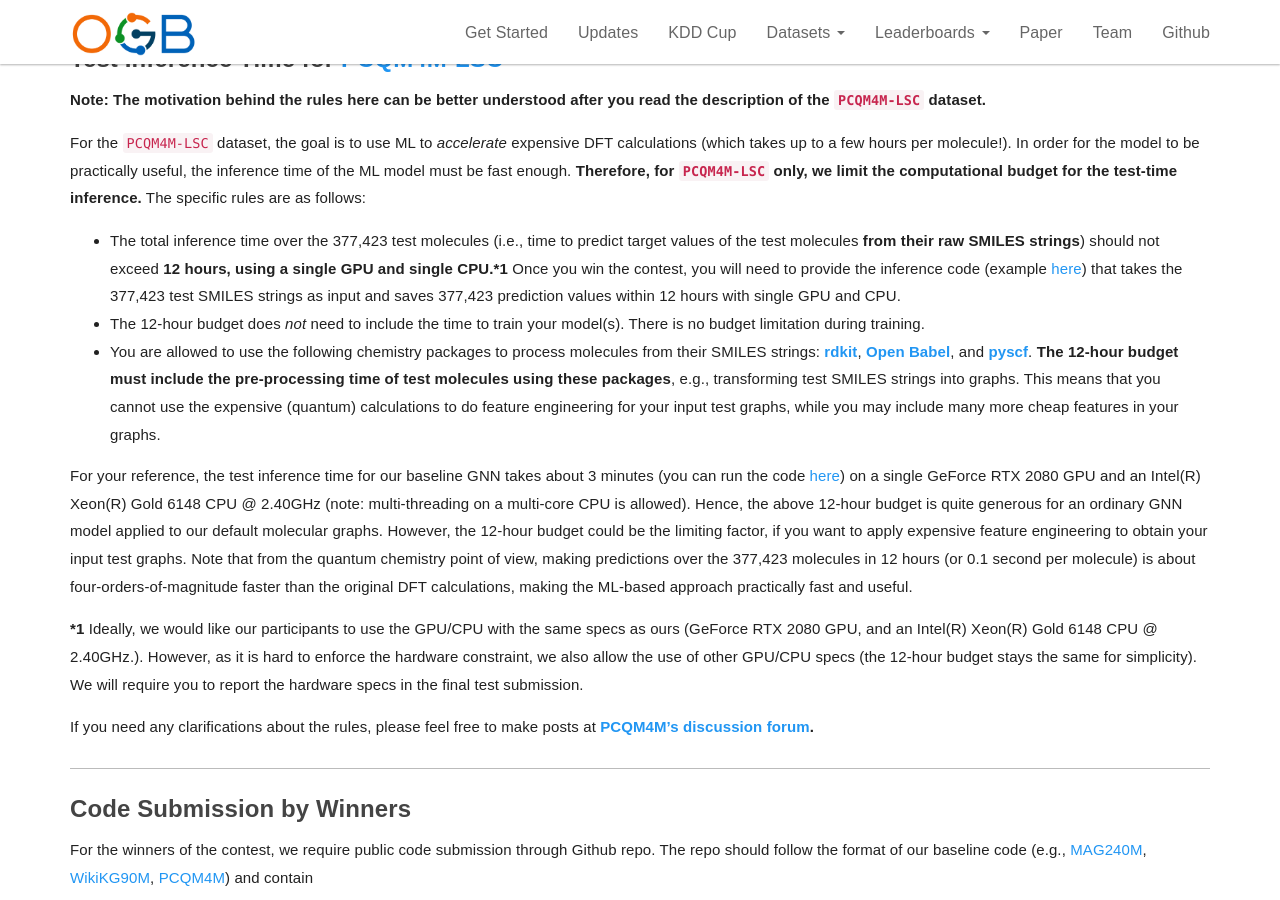
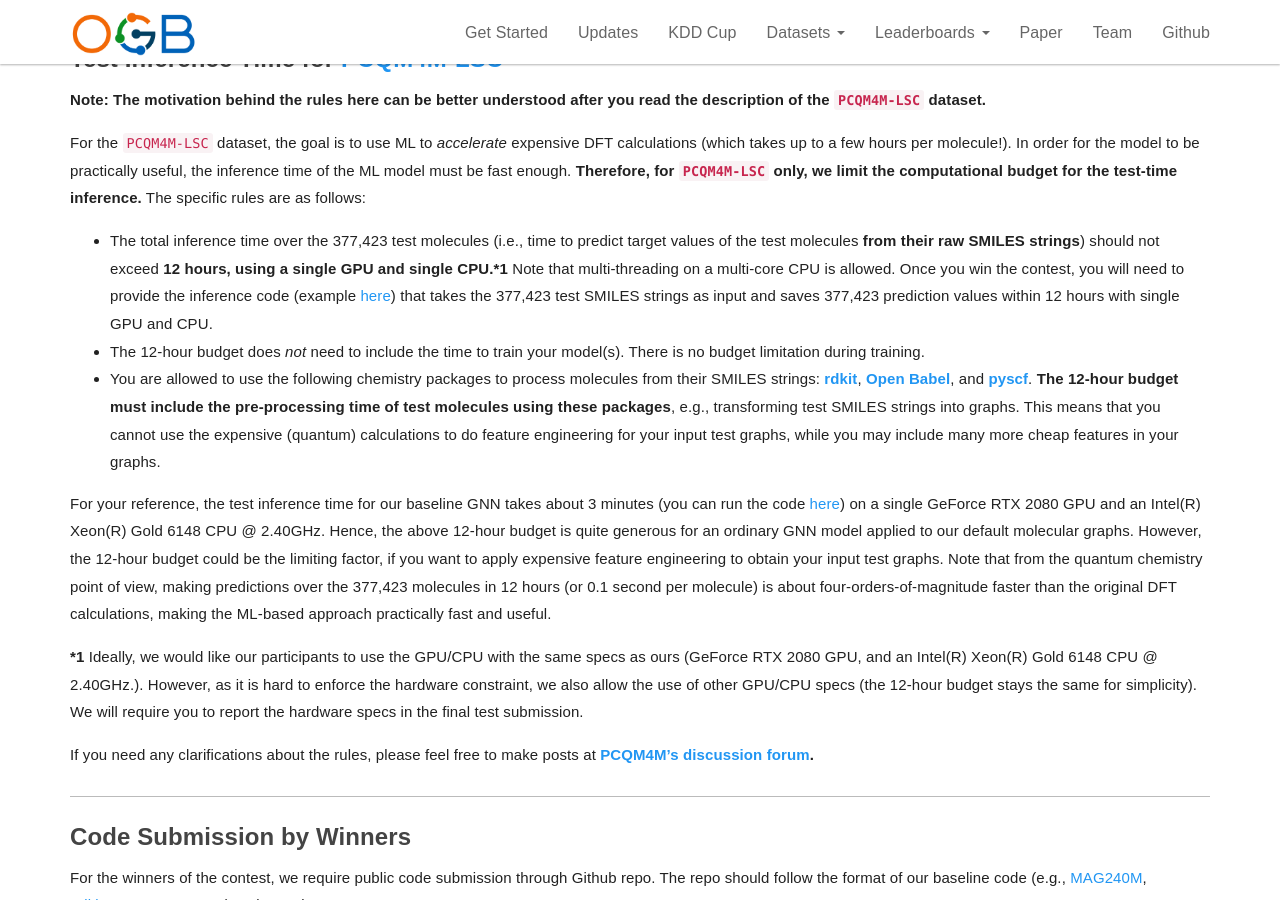
Before and after one commit to snap-stanford/ogb-web, a Jekyll site: the page built from _docs/kddcup2021/rules.md, in a window 1280 px wide and 900 px high, scrolled down 909 px. Built offline with Jekyll 4.4.1, drawn with Linux system fonts in a browser that asks for light colours.

Commit message:
minor change

```diff
--- a/_docs/kddcup2021/rules.md
+++ b/_docs/kddcup2021/rules.md
@@ -35,11 +35,13 @@ In order for the model to be practically useful, the inference time of the ML mo
 **Therefore, for `PCQM4M-LSC` only, we limit the computational budget for the test-time inference.**
 The specific rules are as follows:
 
-- The total inference time over the 377,423 test molecules (i.e., time to predict target values of the test molecules **from their raw SMILES strings**) should not exceed **12 hours, using a single GPU and single CPU.****\*1** Once you win the contest, you will need to provide the inference code (example [here](https://github.com/snap-stanford/ogb/tree/master/examples/lsc/pcqm4m/test_inference_gnn.py)) that takes the 377,423 test SMILES strings as input and saves 377,423 prediction values within 12 hours with single GPU and CPU.
+- The total inference time over the 377,423 test molecules (i.e., time to predict target values of the test molecules **from their raw SMILES strings**) should not exceed **12 hours, using a single GPU and single CPU.****\*1**
+ Note that multi-threading on a multi-core CPU is allowed.
+ Once you win the contest, you will need to provide the inference code (example [here](https://github.com/snap-stanford/ogb/tree/master/examples/lsc/pcqm4m/test_inference_gnn.py)) that takes the 377,423 test SMILES strings as input and saves 377,423 prediction values within 12 hours with single GPU and CPU.
 - The 12-hour budget does *not* need to include the time to train your model(s). There is no budget limitation during training.
 - You are allowed to use the following chemistry packages to process molecules from their SMILES strings: **[rdkit](https://www.rdkit.org/docs/GettingStartedInPython.html)**, **[Open Babel](https://open-babel.readthedocs.io/en/latest/UseTheLibrary/Python.html)**, and **[pyscf](http://pyscf.org/)**. **The 12-hour budget must include the pre-processing time of test molecules using these packages**, e.g., transforming test SMILES strings into graphs. This means that you cannot use the expensive (quantum) calculations to do feature engineering for your input test graphs, while you may include many more cheap features in your graphs.
 
-For your reference, the test inference time for our baseline GNN takes about 3 minutes (you can run the code [here](https://github.com/snap-stanford/ogb/tree/master/examples/lsc/pcqm4m/test_inference_gnn.py)) on a single GeForce RTX 2080 GPU and an Intel(R) Xeon(R) Gold 6148 CPU @ 2.40GHz (note: multi-threading on a multi-core CPU is allowed).
+For your reference, the test inference time for our baseline GNN takes about 3 minutes (you can run the code [here](https://github.com/snap-stanford/ogb/tree/master/examples/lsc/pcqm4m/test_inference_gnn.py)) on a single GeForce RTX 2080 GPU and an Intel(R) Xeon(R) Gold 6148 CPU @ 2.40GHz.
 Hence, the above 12-hour budget is quite generous for an ordinary GNN model applied to our default molecular graphs. However, the 12-hour budget could be the limiting factor, if you want to apply expensive feature engineering to obtain your input test graphs.
 Note that from the quantum chemistry point of view, making predictions over the 377,423 molecules in 12 hours (or 0.1 second per molecule) is about four-orders-of-magnitude faster than the original DFT calculations, making the ML-based approach practically fast and useful.
 
```
